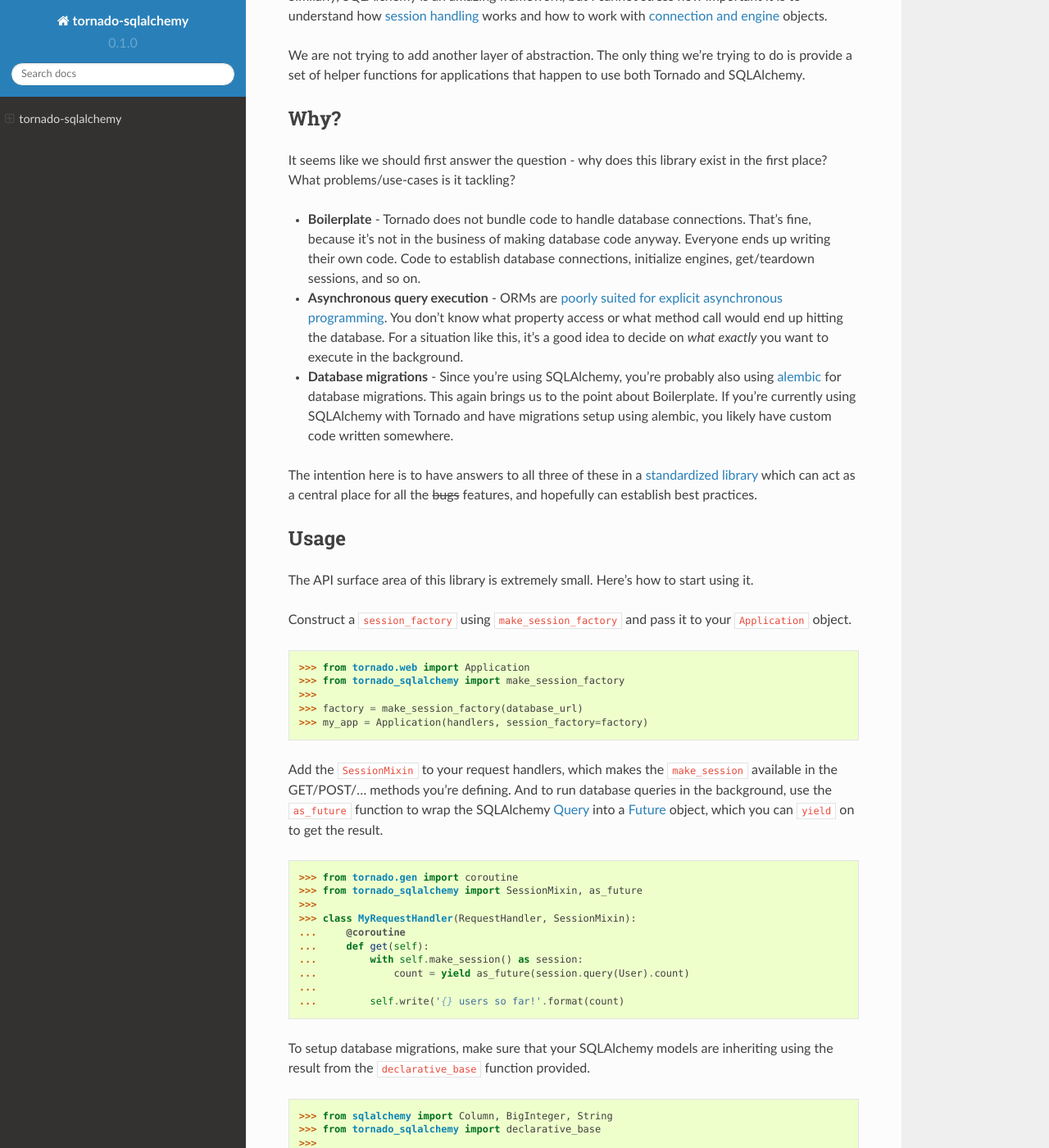
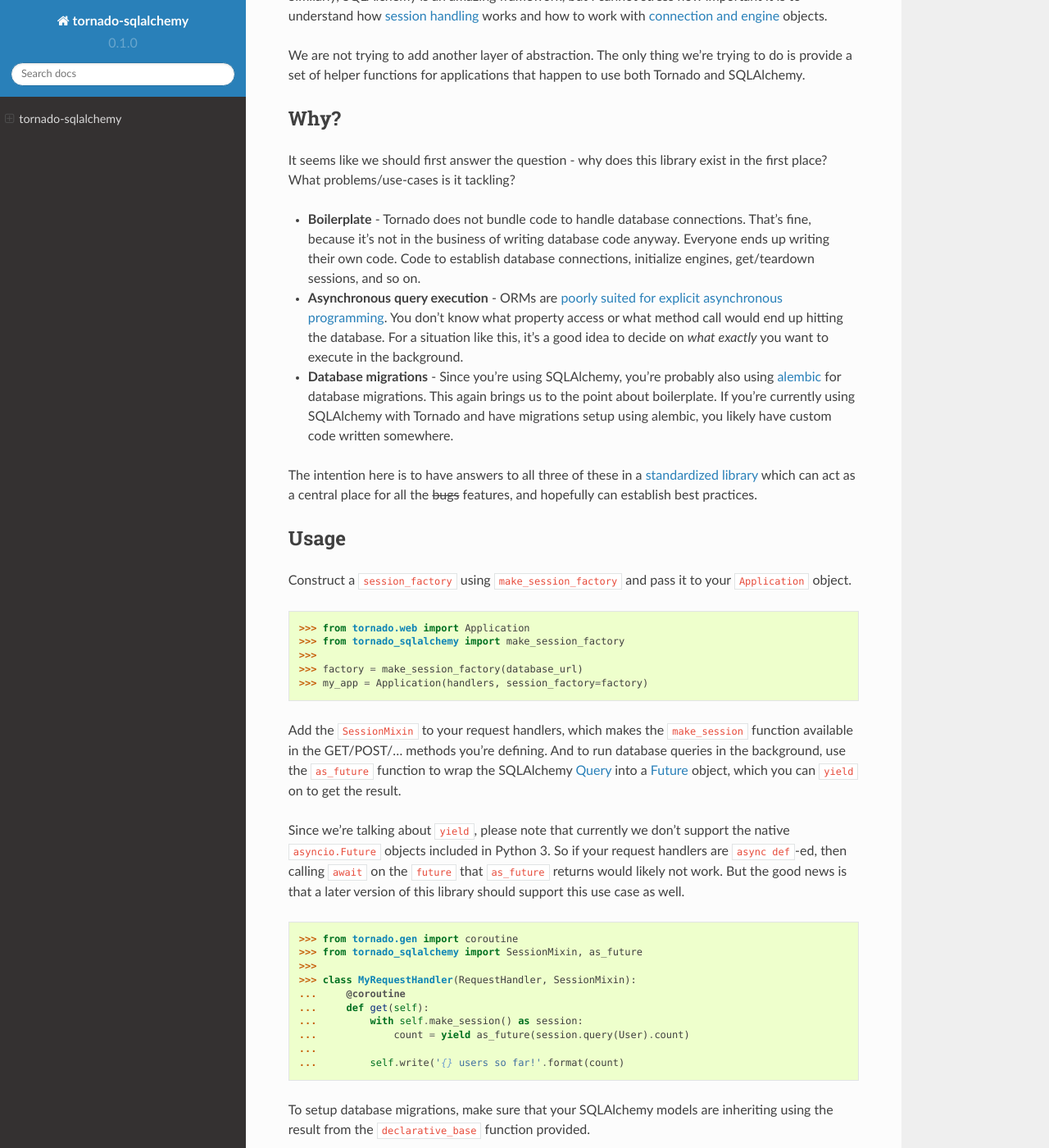
Before and after one commit to siddhantgoel/tornado-sqlalchemy, a Sphinx documentation site: the page built from docs/index.rst, in a window 1280 px wide and 1400 px high, scrolled down 807 px. Shown: the whole window at 82% size. Built offline with Sphinx 7.4.7 and the Read the Docs theme 2.0.0, drawn with Linux system fonts in a browser that asks for light colours; some of the changed text lies outside the part shown.

Commit message:
update documentation

```diff
--- a/README.rst
+++ b/README.rst
@@ -10,8 +10,8 @@
 .. image:: https://readthedocs.org/projects/tornado-sqlalchemy/badge/?version=latest
     :target: https://tornado-sqlalchemy.readthedocs.io/en/latest/
 
-Python library aimed at integrating the tornado_ web framework and the
-SQLAlchemy_ database toolkit.
+
+Python helpers for using SQLAlchemy_ with Tornado_.
 
 Installation
 ------------
--- a/docs/index.rst
+++ b/docs/index.rst
@@ -34,7 +34,7 @@
 
 Tornado is not like any other web framework, and to make use of the asynchronous
 functions it provides, it's necessary to understand how it really behaves
-underneath. In other words, you should **know** how ioloop_ works.
+underneath. In other words, you should **know** how that ioloop_ works.
 
 Similarly, SQLAlchemy is an amazing framework, but I cannot stress how
 important it is to understand how `session handling`_ works and how to work with
@@ -54,7 +54,7 @@
 in the first place? What problems/use-cases is it tackling?
 
 - **Boilerplate** - Tornado does not bundle code to handle database connections.
-  That's fine, because it's not in the business of making database code anyway.
+  That's fine, because it's not in the business of writing database code anyway.
   Everyone ends up writing their own code. Code to establish database
   connections, initialize engines, get/teardown sessions, and so on.
 
@@ -65,7 +65,7 @@
 
 - **Database migrations** - Since you're using SQLAlchemy, you're probably also
   using alembic_ for database migrations. This again brings us to the point
-  about Boilerplate. If you're currently using SQLAlchemy with Tornado and have
+  about boilerplate. If you're currently using SQLAlchemy with Tornado and have
   migrations setup using alembic, you likely have custom code written somewhere.
 
 The intention here is to have answers to all three of these in a
@@ -74,9 +74,6 @@
 
 Usage
 -----
-
-The API surface area of this library is extremely small. Here's how to start
-using it.
 
 Construct a :code:`session_factory` using :code:`make_session_factory` and pass
 it to your :code:`Application` object.
@@ -90,10 +87,17 @@
     >>> my_app = Application(handlers, session_factory=factory)
 
 Add the :code:`SessionMixin` to your request handlers, which makes the
-:code:`make_session` available in the GET/POST/... methods you're defining. And
-to run database queries in the background, use the :code:`as_future` function
-to wrap the SQLAlchemy Query_ into a Future_ object, which you can
-:code:`yield` on to get the result.
+:code:`make_session` function available in the GET/POST/... methods you're
+defining. And to run database queries in the background, use the
+:code:`as_future` function to wrap the SQLAlchemy Query_ into a Future_ object,
+which you can :code:`yield` on to get the result.
+
+Since we're talking about :code:`yield`, please note that currently we don't
+support the native :code:`asyncio.Future` objects included in Python 3. So if
+your request handlers are :code:`async def`-ed, then calling :code:`await` on
+the :code:`future` that :code:`as_future` returns would likely not work. But the
+good news is that a later version of this library should support this use case
+as well.
 
 .. code-block:: python
 
```
Also changed, not shown: other parts of docs/index.rst (+2 -2 lines).
